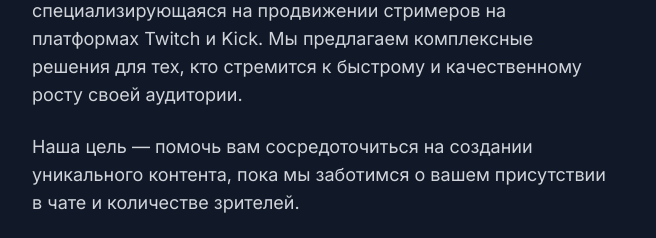
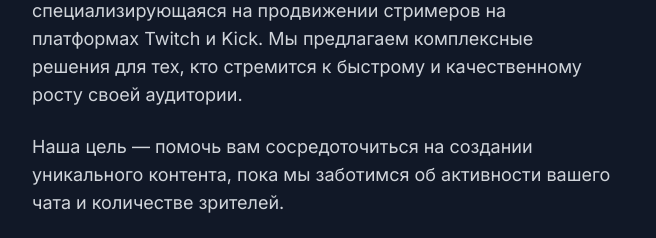
Before and after one commit to managerttv1-cmd/my-site, a plain HTML site: page index.html in a window 1280 px wide. Shown: the part 780-1018 px from the top of the page, 0-656 px from the left. Drawn offline with nearby package versions, Linux system fonts and the light colour scheme.

Commit message:
Update index.html

```diff
--- a/index.html
+++ b/index.html
@@ -127,7 +127,7 @@
                         StreamSide — это команда профессионалов, специализирующаяся на продвижении стримеров на платформах Twitch и Kick. Мы предлагаем комплексные решения для тех, кто стремится к быстрому и качественному росту своей аудитории.
                     </p>
                     <p class="text-gray-300 mb-6 text-lg">
-                        Наша цель — помочь вам сосредоточиться на создании уникального контента, пока мы заботимся о вашем присутствии в чате и количестве зрителей.
+                        Наша цель — помочь вам сосредоточиться на создании уникального контента, пока мы заботимся об активности вашего чата и количестве зрителей.
                     </p>
                     <p class="text-gray-300 text-lg">
                         Мы строго соблюдаем правила платформ, гарантируя безопасность и долгосрочный успех вашего проекта.
```
